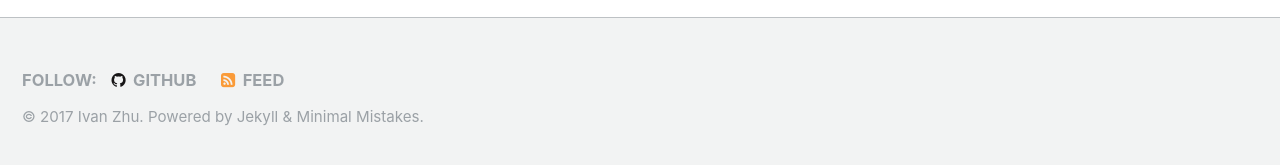
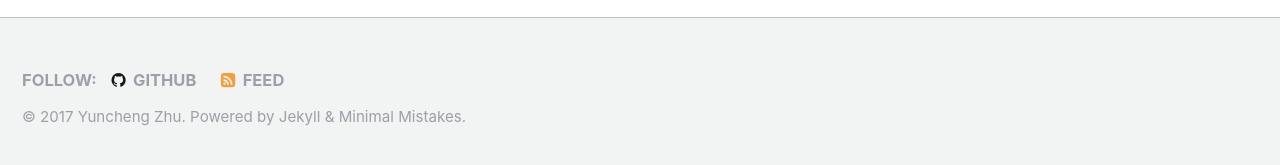
Before and after one commit to zhuyuncheng/zhuyuncheng.github.io, a Jekyll site: the page built from index.html, in a window 1280 px wide and 900 px high, scrolled down 254 px. Shown: the part 727-892 px from the top of the window. Built offline with Jekyll 4.4.1, drawn with Linux system fonts in a browser that asks for light colours; nearby versions of some CDN libraries; a script bundle is joined from its source files by our own code; library files that are not in the unit come from our copies; the list of posts is cut into pages by our own code.

Commit message:
'modify'

```diff
--- a/_config.yml
+++ b/_config.yml
@@ -9,7 +9,7 @@
 locale                   : "en"
 title                    : "Ivan Blog"
 title_separator          : "-"
-name                     : "Ivan Zhu"
+name                     : "Yuncheng Zhu"
 description              : "An amazing website."
 url                      : "http://zhuyuncheng.top" # the base hostname & protocol for your site e.g. "https://mmistakes.github.io"
 baseurl                  : # the subpath of your site, e.g. "/blog"
```
